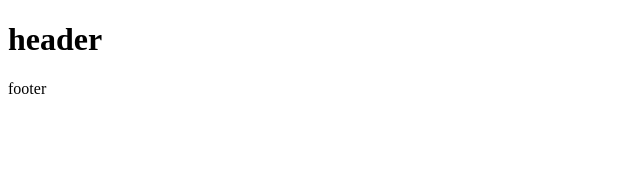
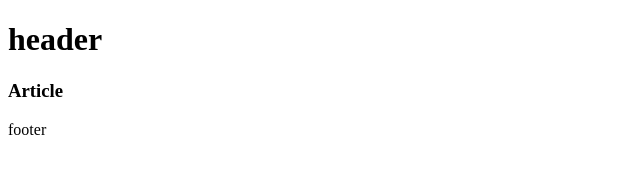
Before and after one commit to Emerson-1111/Hello-Git, a plain HTML site: page index.html in a window 1280 px wide. Shown: the full height of the page, 0-640 px from the left. Drawn offline with Linux system fonts and the light colour scheme.

Commit message:
se agrego un section

```diff
--- a/index.html
+++ b/index.html
@@ -11,6 +11,11 @@
         <div>
             <h1>header</h1>
         </div>
+        <section>
+            <article>
+                <h1>Article</h1>
+            </article>
+        </section>
         <footer>
             <p>footer</p>
         </footer>
```
